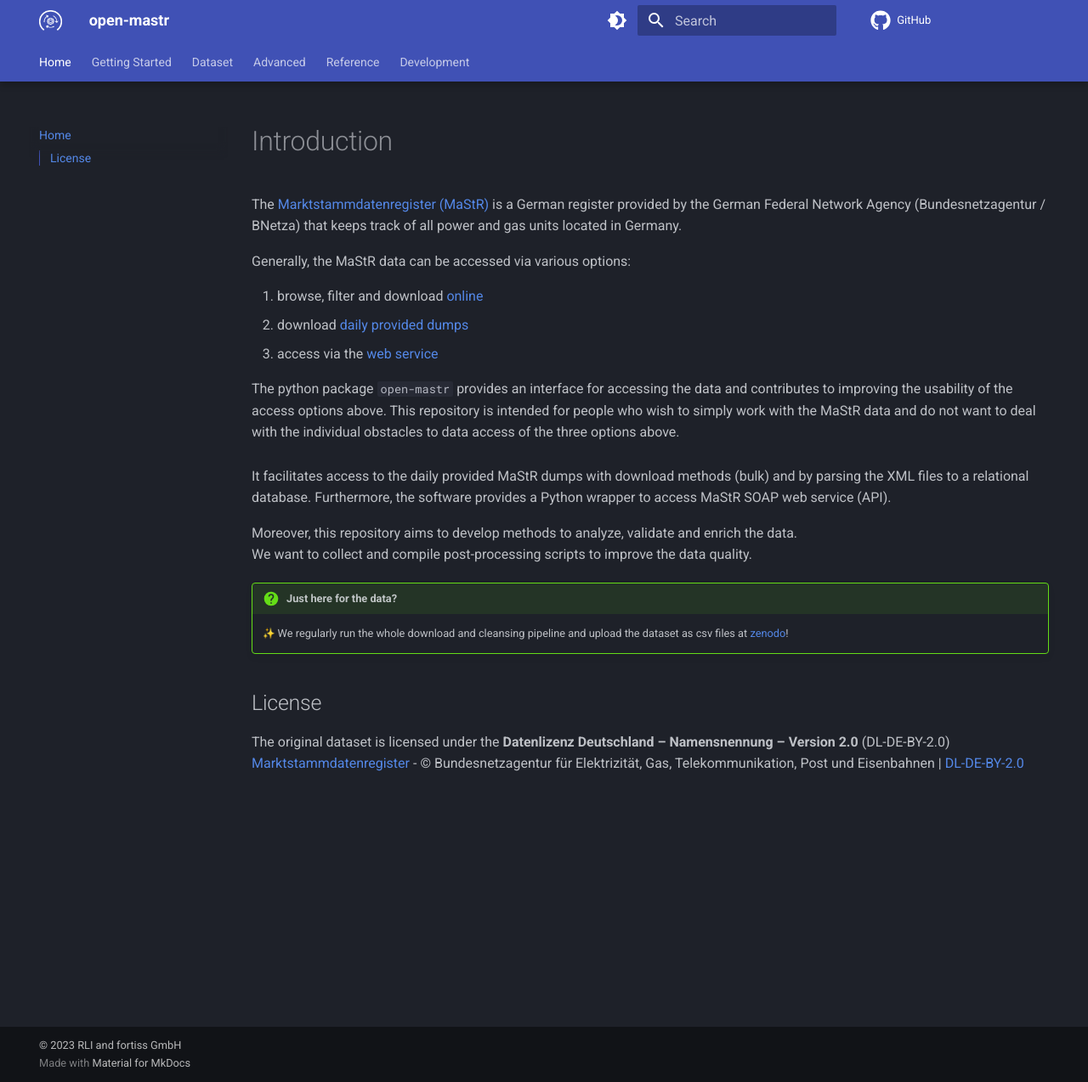
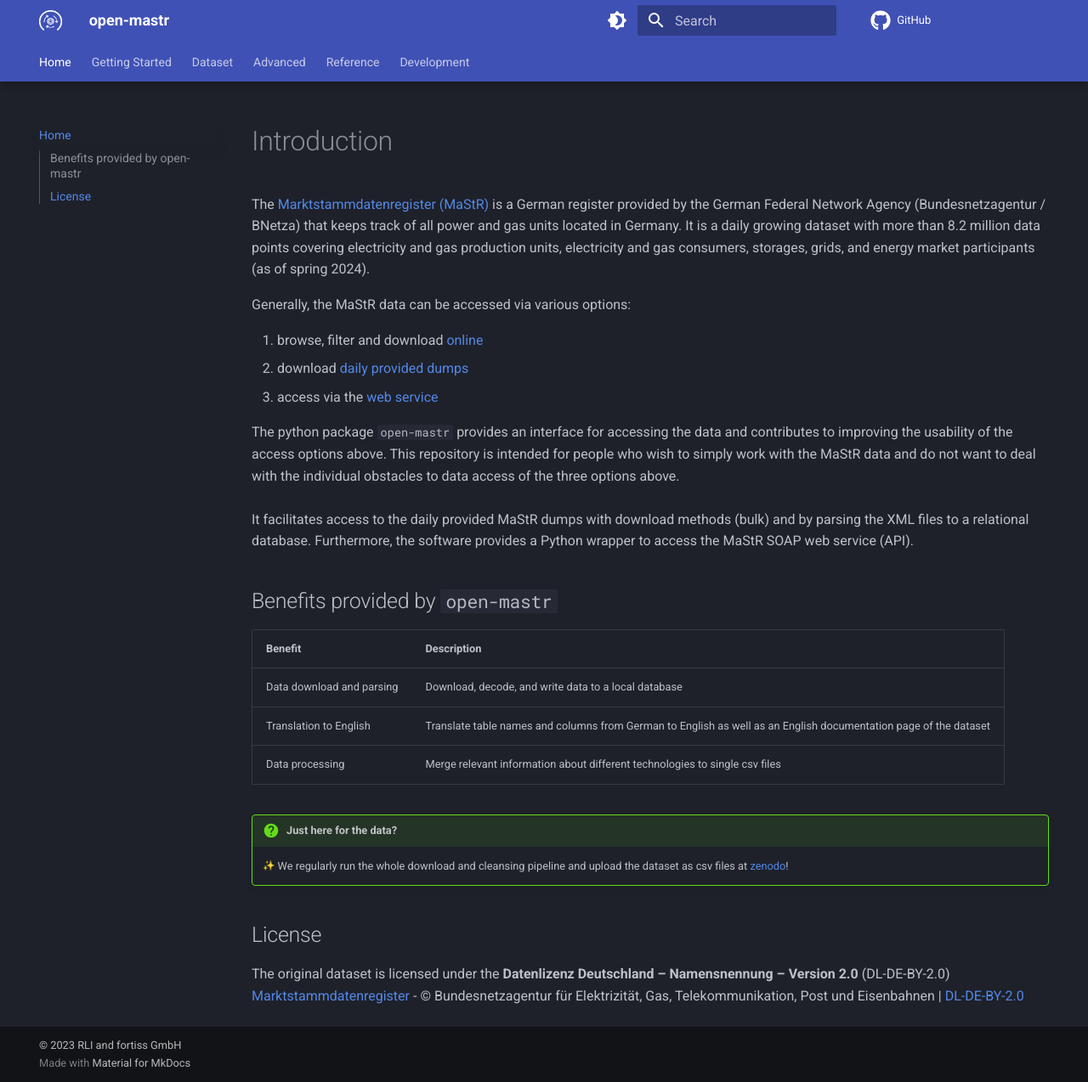
Before and after one commit to OpenEnergyPlatform/open-MaStR, an MkDocs documentation site: the page built from docs/index.md, in a window 1280 px wide and 1274 px high. Shown: the whole window at 85% size. Built offline with MkDocs 1.6.1 and Material for MkDocs 9.7.7, drawn with Linux system fonts in a browser that asks for light colours; emoji names are drawn with the system emoji font; comment, search, counter and statistics services are not loaded; the version menu is left out.

Commit message:
Extend landing page #524

```diff
--- a/docs/index.md
+++ b/docs/index.md
@@ -1,8 +1,8 @@
 # Introduction
-
 
 The [Marktstammdatenregister (MaStR)](https://www.marktstammdatenregister.de/MaStR) is a German register
 provided by the German Federal Network Agency (Bundesnetzagentur / BNetza) that keeps track of all power and gas units located in Germany.
+It is a daily growing dataset with more than 8.2 million data points covering electricity and gas production units, electricity and gas consumers, storages, grids, and energy market participants (as of spring 2024).
 
 Generally, the MaStR data can be accessed via various options:
 
@@ -14,11 +14,16 @@
 usability of the access options above. This repository is intended for people who wish to simply work with the
 MaStR data and do not want to deal with the individual obstacles to data access of the three options above.  <br> <br>
 It facilitates access to the daily provided MaStR dumps with download methods (bulk) and by
-parsing the XML files to a relational database. Furthermore, the software provides a Python wrapper to access MaStR
+parsing the XML files to a relational database. Furthermore, the software provides a Python wrapper to access the MaStR
 SOAP web service (API).
 
-Moreover, this repository aims to develop methods to analyze, validate and enrich the data. <br>
-We want to collect and compile post-processing scripts to improve the data quality.
+## Benefits provided by `open-mastr`
+
+Benefit | Description
+------- | ------
+Data download and parsing | Download, decode, and write data to a local database
+Translation to English | Translate table names and columns from German to English as well as an English documentation page of the dataset
+Data processing | Merge relevant information about different technologies to single csv files
 
 !!! question "Just here for the data?"
     :sparkles: We regularly run the whole download and cleansing pipeline and upload the dataset as csv files at [zenodo](https://doi.org/10.5281/zenodo.6807425)!
```
